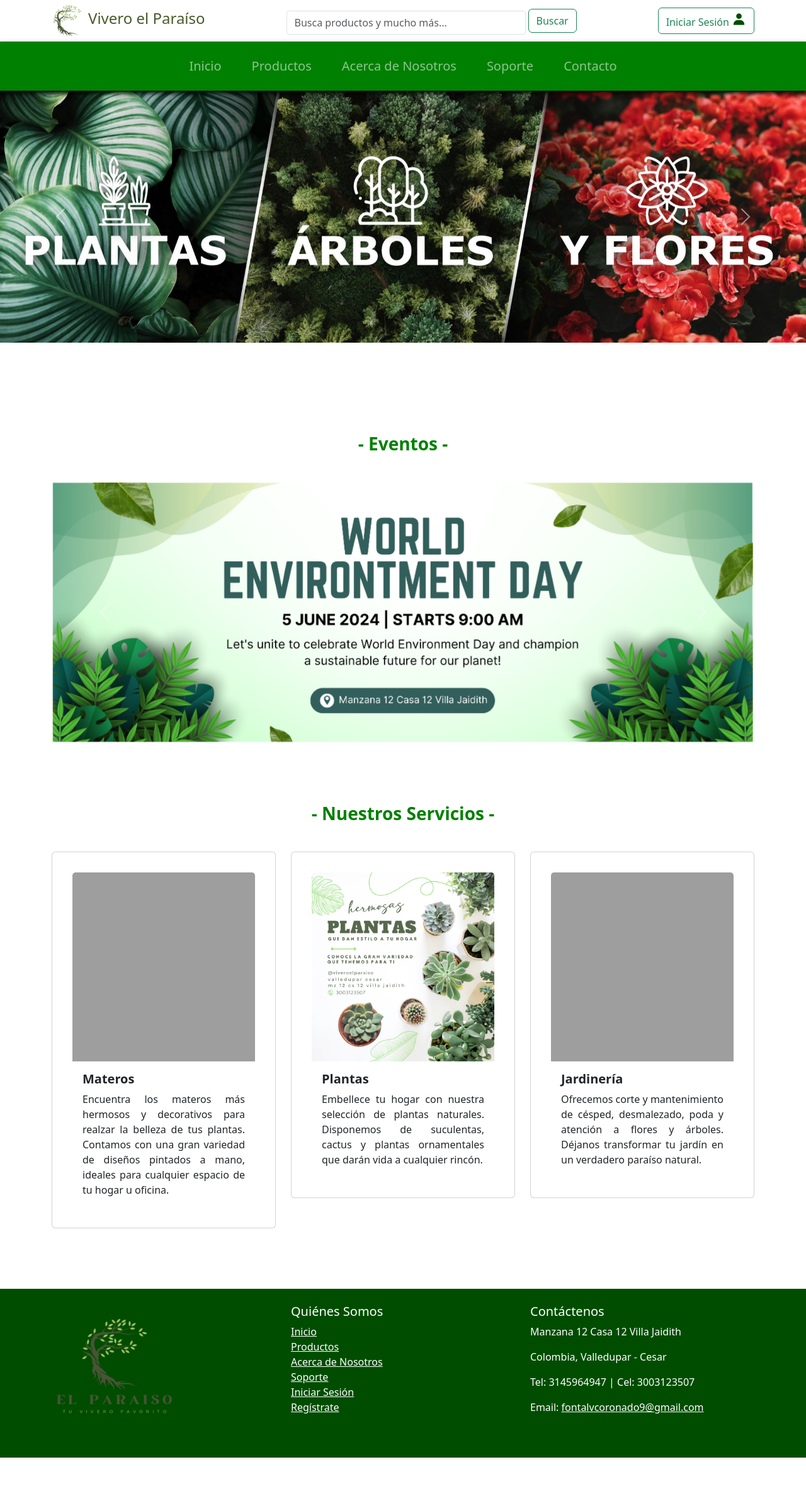
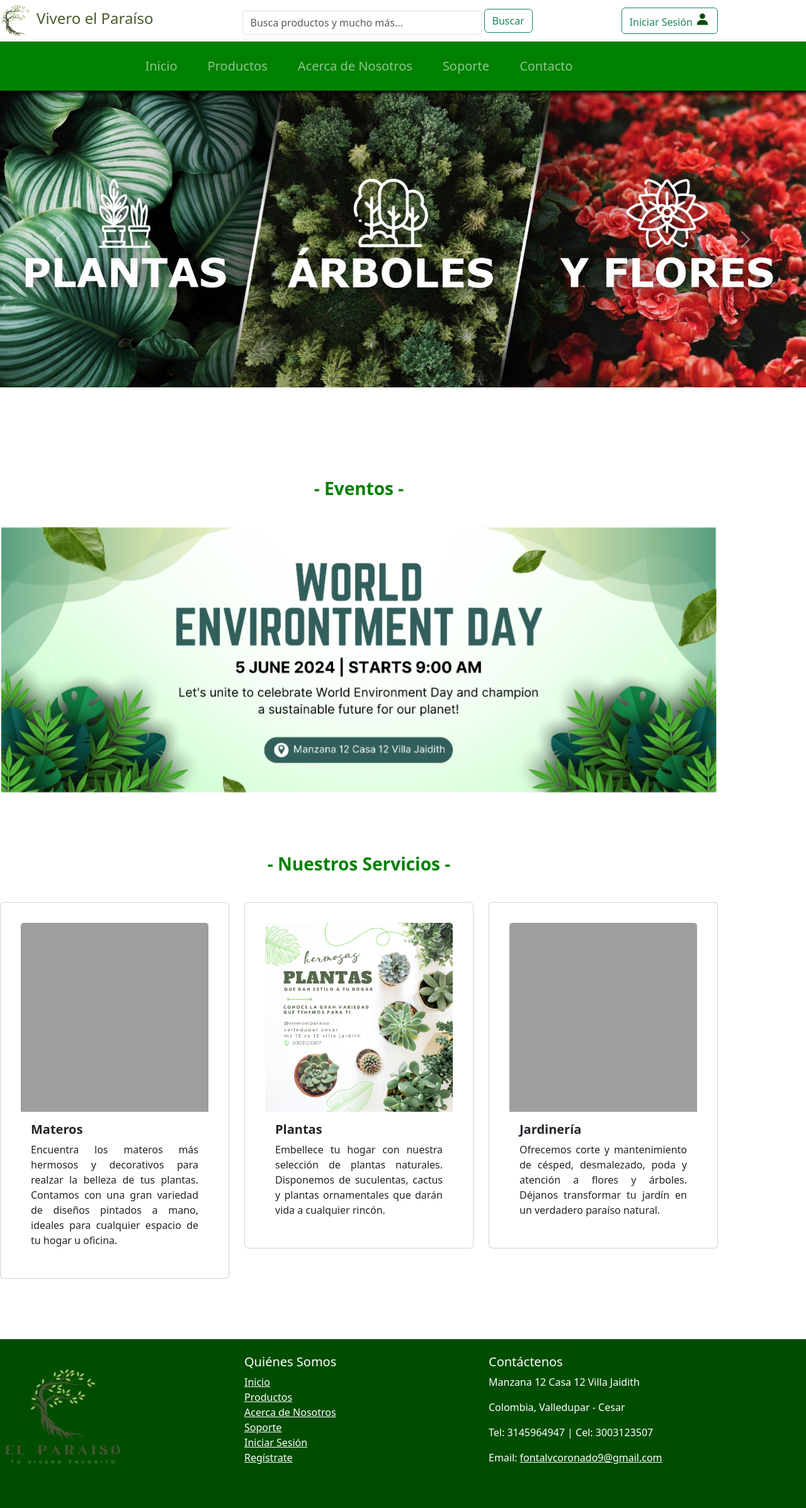
Before and after one commit to ManuelProgrammer/PROYECTO_WEB, a PHP site: page / in a window 1280 px wide. Shown: the whole page at 63% size. Before the commit the page ends 2314 px from the top, so only its background shows below. Run offline with PHP 8.4, Linux system fonts and the light colour scheme; data that the repository does not hold is empty.

Commit message:
banner update

```diff
--- a/mi_proyecto/style/style_index.css
+++ b/mi_proyecto/style/style_index.css
@@ -10,8 +10,36 @@
   justify-content: center;
 }
 
-.banner-ajustado {
-  margin-top: 70px; /* Ajusta según la altura de tu navbar */
+/* Banner
+Elimina márgenes del body */
+
+.header-bg {
+  margin-bottom: 0 !important;
+}
+
+body {
+  margin: 0;
+  padding: 0;
+}
+
+/* Hace que el banner no se recorte ni tenga espacios blancos */
+.carousel img {
+  width: 100%;
+  height: auto;
+  object-fit: cover;
+  display: block;
+}
+
+/* Elimina padding extra de los contenedores que rodean el carrusel */
+.container-fluid,
+.container {
+  padding: 0 !important;
+  margin: 0 !important;
+}
+
+/* Elimina margen top del carrusel si hay */
+#carouselBanner {
+  margin-top: 0 !important;
 }
 
 .search-input {
--- a/mi_proyecto/templates/banner.php
+++ b/mi_proyecto/templates/banner.php
@@ -31,14 +31,13 @@ if (empty($imagenes)) {
 ?>
 
 <!-- Banner limpio y sin márgenes -->
-<div class="w-100 p-0 m-0 banner-ajustado">
+<div class="container-fluid p-0 m-0"> <!-- Usa container-fluid para que sea ancho completo -->
   <div id="carouselBanner" class="carousel slide" data-bs-ride="carousel">
     <div class="carousel-inner">
       <?php foreach ($imagenes as $index => $rutaImagen): ?>
         <div class="carousel-item <?= $index === 0 ? 'active' : '' ?>">
           <img src="<?= str_replace(__DIR__ . '/../', BASE_URL . '/', $rutaImagen) ?>"
                class="d-block w-100"
-               style="max-height: 400px; object-fit: cover;"
                alt="Banner <?= $index + 1 ?>">
         </div>
       <?php endforeach; ?>
@@ -46,11 +45,11 @@ if (empty($imagenes)) {
 
     <?php if (count($imagenes) > 1): ?>
       <button class="carousel-control-prev" type="button" data-bs-target="#carouselBanner" data-bs-slide="prev">
-        <span class="carousel-control-prev-icon"></span>
+        <span class="carousel-control-prev-icon" aria-hidden="true"></span>
         <span class="visually-hidden">Anterior</span>
       </button>
       <button class="carousel-control-next" type="button" data-bs-target="#carouselBanner" data-bs-slide="next">
-        <span class="carousel-control-next-icon"></span>
+        <span class="carousel-control-next-icon" aria-hidden="true"></span>
         <span class="visually-hidden">Siguiente</span>
       </button>
     <?php endif; ?>
```
